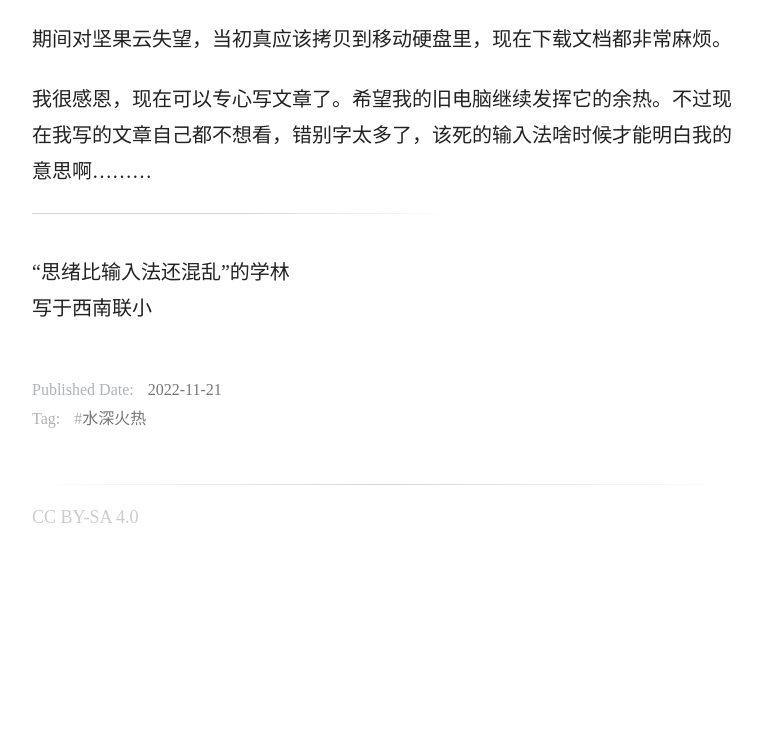
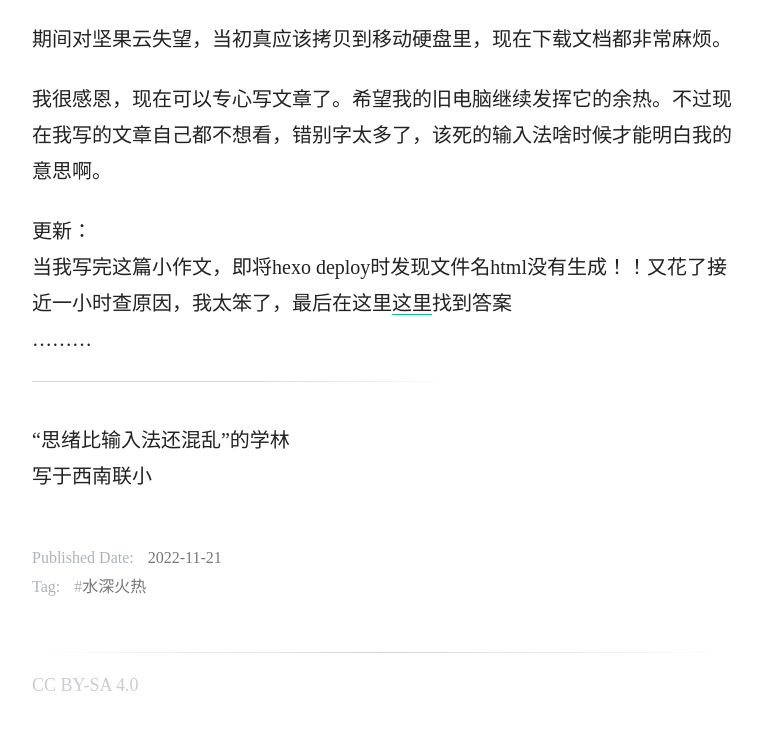
Before and after one commit to LT-Rock/LT-Rock.github.io, a plain HTML site: page article/2T7H1S2.html in a window 1280 px wide. Shown: the part 876-1627 px from the top of the page, without its empty margins (258-1020 px from the left). Before the commit the page ends 1459 px from the top, so only its background shows below. Drawn offline with nearby package versions, Linux system fonts and the light colour scheme.

Commit message:
Site updated: 2022-11-26 20:16:37

```diff
--- a/article/2T7H1S2.html
+++ b/article/2T7H1S2.html
@@ -13,7 +13,7 @@
 <meta property="og:description" content="我很感恩，博客在linux系统上重新复活。前段时间将系统换成ubuntu，一方面是为了以后工作的需要，另一方面FOSS文化深深地影响了我。我发自内心地赞同开源，虽然从来没贡献过（笑）。我甚至觉得在ubuntu上安装chrome，或者搜狗输入法都是一种罪过（可叹现在只能巨难用的输入法打字！）。 我不是那种喜欢接触新事物的人，或许我也尝试让自己改变。前天花了一天时间将我的hexo+githubpage">
 <meta property="og:locale" content="en_US">
 <meta property="article:published_time" content="2022-11-21T12:01:36.000Z">
-<meta property="article:modified_time" content="2022-11-21T12:37:18.692Z">
+<meta property="article:modified_time" content="2022-11-21T13:53:05.864Z">
 <meta property="article:author" content="John Doe">
 <meta property="article:tag" content="水深火热">
 <meta name="twitter:card" content="summary">
@@ -89,7 +89,8 @@
 <p>我不是那种喜欢接触新事物的人，或许我也尝试让自己改变。前天花了一天时间将我的hexo+githubpages博客迁移到ubuntu上，让我想起了本科用C++ builder （一个可以编译上古语言delphi的上古IDE）编写工程电磁场程序的岁月。虽然我很喜欢CLI输入的感觉，这次各种package的依赖让我发疯！！需要安装A,提示我还缺B, 安装好了B, 提示C的版本需要更新……更多时候是因为我的电脑太老，很多东西不支持。为了安装一个export pdf插件，我竟然都装不了chrome。pandoc安装似乎也没啥用，现在只能导出html。为了安装合适的nodejs，在SO搜索tar gz的安装方式，竟然不行，最后还是用nvm安装（好像是要现场compile）。</p>
 <p>和github连接成功后，发现加密算法太老，按照提示升级公钥算法，还是不行，原来需要先删除过去的公钥！ 部署成功后，发现我的main分支已经混乱，index文件找不到，无奈新建文件夹重新来一遍。过去的文章标题在ubuntu下显示的是俄文，看来还需要安装相应的中文字体。</p>
 <p>期间对坚果云失望，当初真应该拷贝到移动硬盘里，现在下载文档都非常麻烦。</p>
-<p>我很感恩，现在可以专心写文章了。希望我的旧电脑继续发挥它的余热。不过现在我写的文章自己都不想看，错别字太多了，该死的输入法啥时候才能明白我的意思啊………</p>
+<p>我很感恩，现在可以专心写文章了。希望我的旧电脑继续发挥它的余热。不过现在我写的文章自己都不想看，错别字太多了，该死的输入法啥时候才能明白我的意思啊。</p>
+<p>更新：<br>当我写完这篇小作文，即将hexo deploy时发现文件名html没有生成！！又花了接近一小时查原因，我太笨了，最后在这里<a target="_blank" rel="noopener" href="https://github.com/sisyphsu/hexo-enhancer#installation">这里</a>找到答案<br>………</p>
 <hr>
 <p>“思绪比输入法还混乱”的学林<br>写于西南联小</p>
 
```
